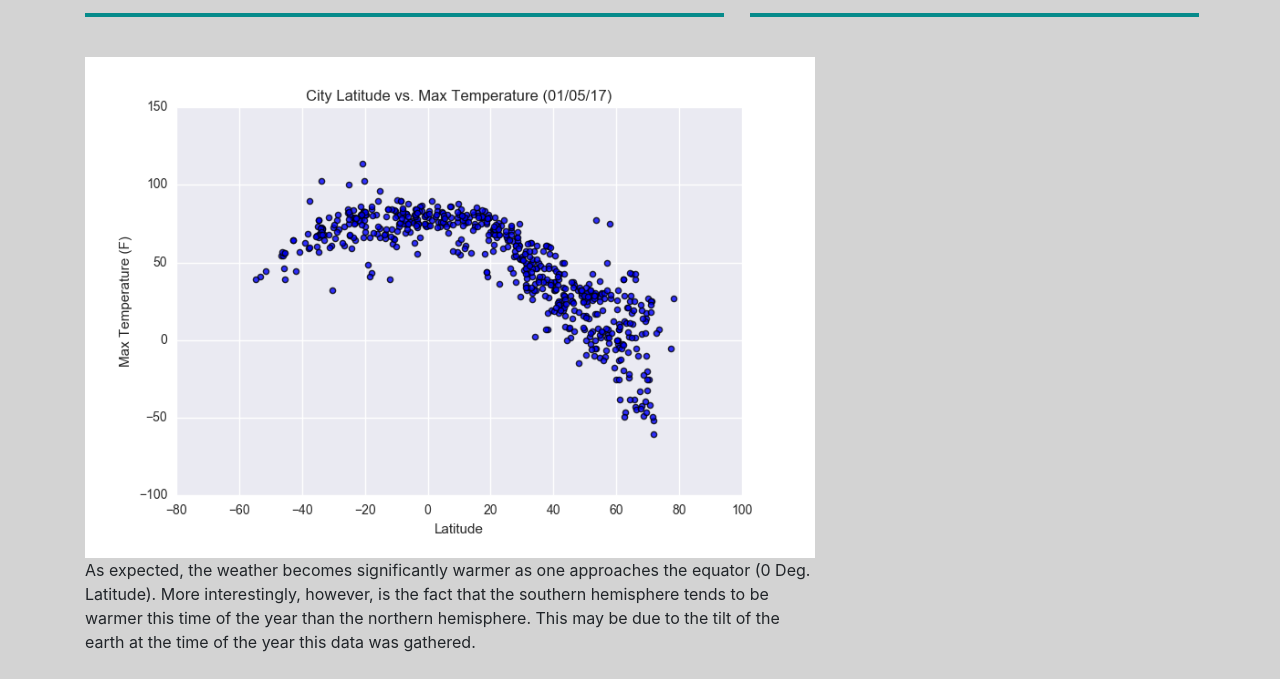
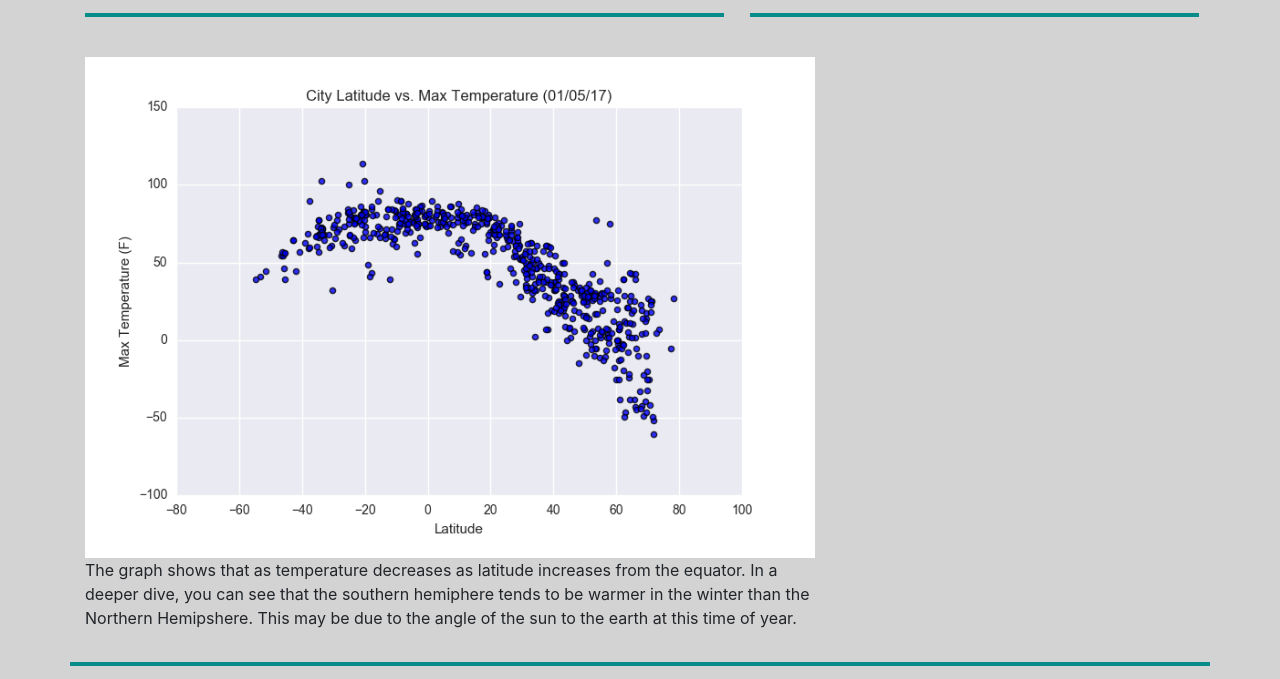
Before and after one commit to sruelle/Web-Design-Challenge, a plain HTML site: page maxtemp.html in a window 1280 px wide. Shown: the part 93-772 px from the top of the page. Drawn offline with nearby package versions, Linux system fonts and the light colour scheme.

Commit message:
Final Code

```diff
--- a/maxtemp.html
+++ b/maxtemp.html
@@ -63,10 +63,9 @@
                   <div class=" col-sm-8 ">
 
                     <img src="Resources/assets/Fig1.png" alt="Max Temperature Graph" style="width:100%">
-                    <p>As expected, the weather becomes significantly warmer as one approaches the equator (0 Deg. Latitude).
-                      More interestingly, however, is the fact that the southern hemisphere tends to be warmer this time of the
-                      year than the northern hemisphere. This may be due to the tilt of the earth at the time of the year this
-                      data was gathered.</p>
+                    <p> The graph shows that as temperature decreases as latitude increases from the equator. In a deeper dive, you can see that the southern hemiphere tends to be warmer in the winter than the Northern Hemipshere.
+                        This may be due to the angle of the sun to the earth at this time of year.
+                    </p>
 
                   </div>
                   <hr>
```
Also changed, not shown: Cloudiness.html (+1 -1 lines), humidity.html (+1 -1 lines), windspeed.html (+2 -2 lines).
